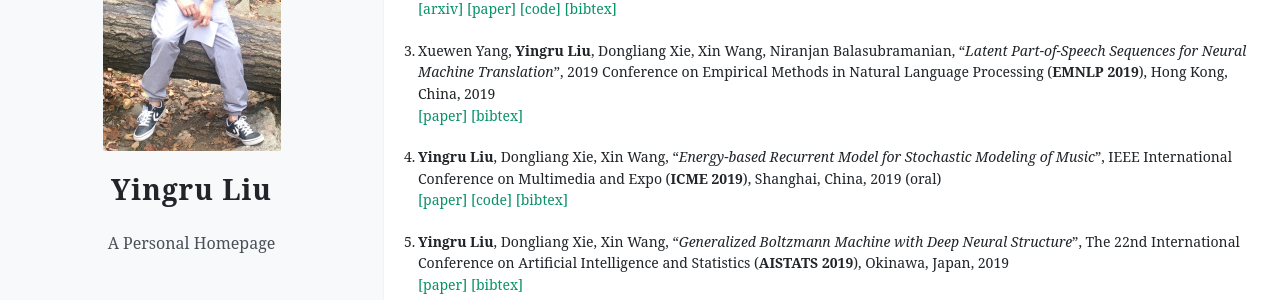
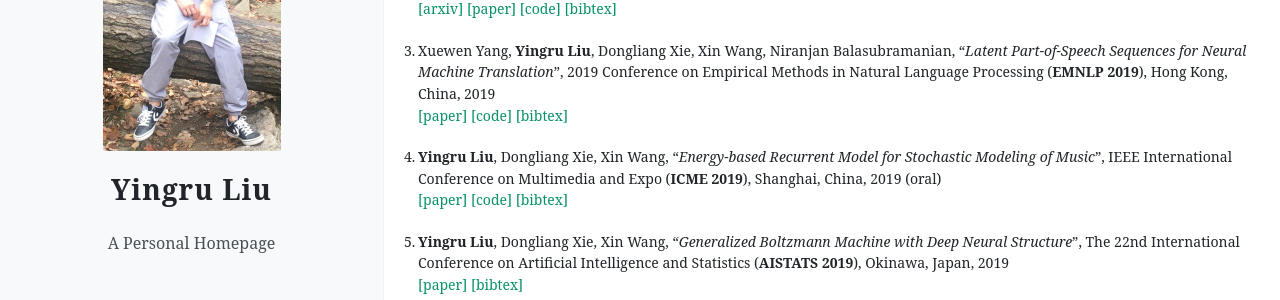
Before and after one commit to yingrliu/yingrliu.github.io, a Jekyll site: the page built from publication/index.html, in a window 1280 px wide and 935 px high. Shown: the part 279-579 px from the top of the window. Built offline with Jekyll 4.4.1, drawn with Linux system fonts in a browser that asks for light colours; comment, search, counter and statistics services are not loaded.

Commit message:
add code link for LaSyn

```diff
--- a/publication/index.html
+++ b/publication/index.html
@@ -30,6 +30,7 @@ permalink: /publication/
   “<i>Latent Part-of-Speech Sequences for Neural Machine Translation</i>”,
   2019 Conference on Empirical Methods in Natural Language Processing (<b>EMNLP 2019</b>), Hong Kong, China, 2019
   <br><a href="https://drive.google.com/file/d/1_us1xfVrHk_4WZxLZloHRngc0LunwsBT/view?usp=sharing" target="_blank">[paper]</a>
+      <a href="https://github.com/xuewyang/LaSyn" target="_blank">[code]</a>
       <a href="https://drive.google.com/file/d/19_iDpEuuPQK2aWkk7bLCc70Ya6uVVwa9/view?usp=sharing" target="_blank">[bibtex]</a>
 </li>
 <li>
```
Also changed, not shown: 2 other files.
